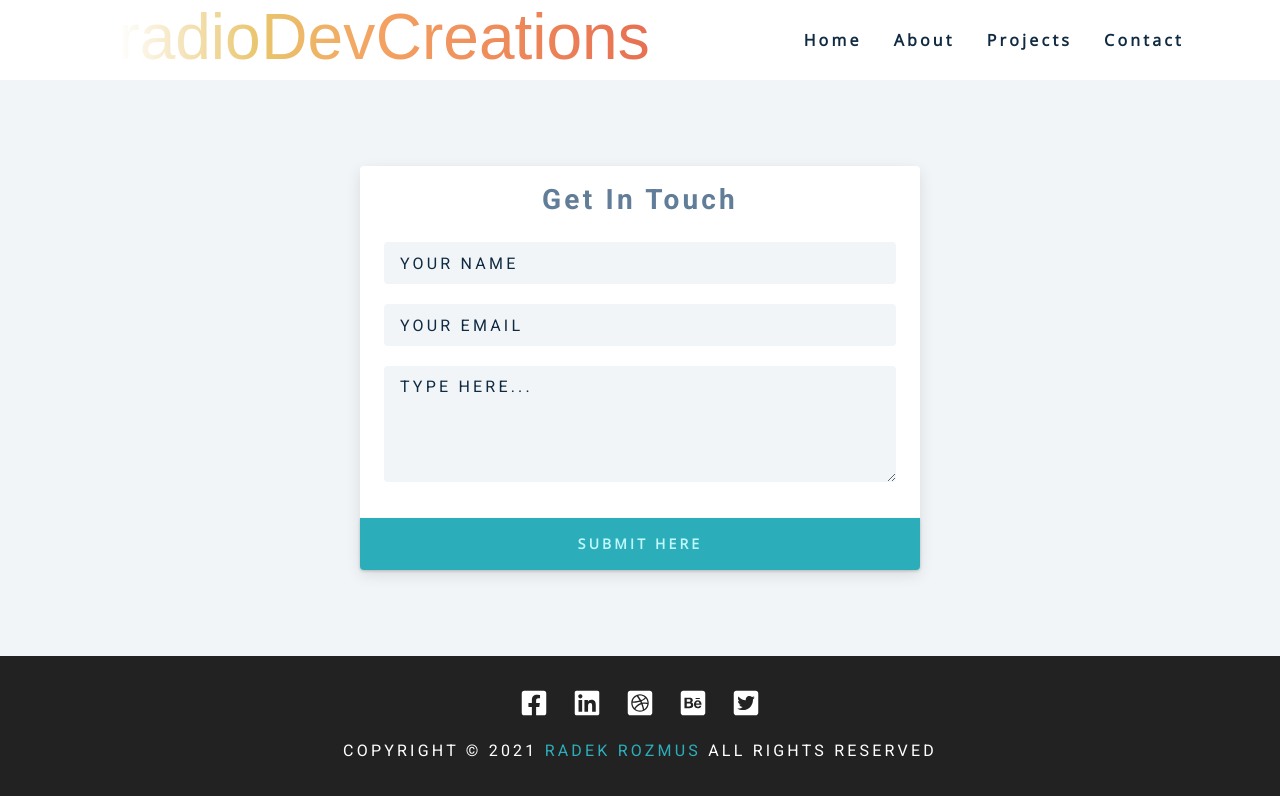
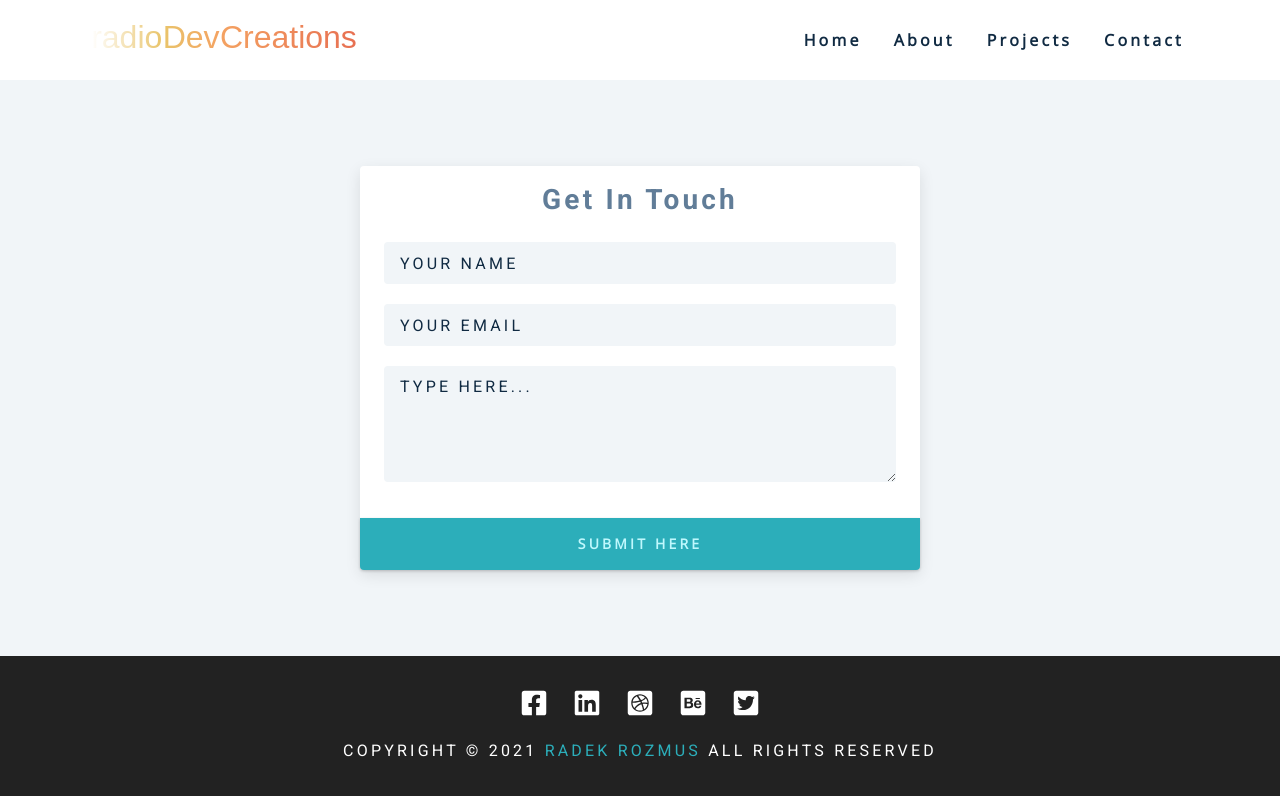
Before and after one commit to radioDevCreations/myPortfolioGatsby, a Gatsby site: page /contact in a window 1280 px wide. Built offline with nearby package versions, Linux system fonts and the light colour scheme; Gatsby itself is replaced by a stand-in of ours.

Commit message:
navbar interpreted to styled components

```diff
--- /dev/null
+++ b/src/assets/styleHelpers/breakpoints.ts
@@ -0,0 +1,25 @@
+import { css } from "styled-components";
+
+export const sizes = {
+  giant2: 1440,
+  giant1: 1366,
+
+  desktop2: 1240,
+  desktop1: 1024,
+
+  tablet4: 992,
+  tablet3: 801,
+  tablet2: 768,
+  tablet1: 480,
+
+  phone1: 320,
+} as any;
+
+export const media = Object.keys(sizes).reduce((acc: any, label: string) => {
+  acc[label] = (literals: TemplateStringsArray, ...placeholders: any[]) => css`
+    @media (min-width: ${sizes[label]}px) {
+      ${css(literals, ...placeholders)}
+    }
+  `;
+  return acc;
+}, {} as Record<keyof typeof sizes, (l: TemplateStringsArray, ...p: any[]) => string>);
--- a/src/assets/styleHelpers/colors.ts
+++ b/src/assets/styleHelpers/colors.ts
@@ -1,9 +1,8 @@
 const COLORS = {
-
   //1st react/gatsby theme
   skyBlueCrayola: "#61dbfb",
   rebeccaPurple: "#663399",
-    white: "#ffffff",
+  white: "#fff",
   russianViolet: "#200b36",
   opal: "#abcfcf",
 
@@ -15,4 +14,12 @@ const COLORS = {
   burntSienna: "e76f51",
   darkJungleGreen: "#072420",
 
-}
+  //3rd theme
+  primary2: "hsl(185, 84%, 25%)",
+  primary5: "#2caeba",
+
+  //   4th theme
+  grey1: "hsl(209, 61%, 16%)",
+};
+
+export default COLORS;
--- /dev/null
+++ b/src/assets/styleHelpers/styleVariables.ts
@@ -0,0 +1,6 @@
+const _VAR = {
+  transition: "all 0.3s linear",
+  spacing: "0.2rem",
+};
+
+export default _VAR;
--- a/src/components/Navbar.tsx
+++ b/src/components/Navbar.tsx
@@ -3,25 +3,113 @@ import logo from "../assets/images/logo.svg";
 import { FaAlignRight } from "react-icons/fa";
 import pageLinks from "../constants/links";
 import { Link } from "gatsby";
+import styled from "styled-components";
+import COLORS from "../assets/styleHelpers/colors";
+import _VAR from "../assets/styleHelpers/styleVariables";
+import { media } from "../assets/styleHelpers/breakpoints";
 
 interface NavbarProps {
   toggleSidebar: () => void;
 }
 
+const NavbarWrapper = styled.nav`
+  position: absolute;
+  top: 0;
+  left: 0;
+  width: 100%;
+  height: 5rem;
+  display: flex;
+  align-items: center;
+  z-index: 200;
+  background: ${COLORS.white};
+
+  ${media.tablet4`
+  background: transparent;
+  `};
+`;
+
+const NavbarCenter = styled.div`
+  width: 90vw;
+  max-width: 1170px;
+  margin: 0 auto;
+
+  ${media.tablet2`
+  display: grid;
+  grid-template-columns: auto 1fr;
+  align-items: center;
+  `};
+`;
+
+const NavbarHeader = styled.div`
+  display: flex;
+  justify-content: space-between;
+  align-items: center;
+  img {
+    margin-bottom: 0.375rem;
+    max-width: 300px;
+  }
+  ${media.tablet2`
+    img {
+    max-width: 50%;
+  }
+  `};
+`;
+
+const ToggleButton = styled.button`
+  font-size: 2rem;
+  background: transparent;
+  border-color: transparent;
+  color: ${COLORS.primary5};
+  cursor: pointer;
+  transition: ${_VAR.transition};
+  :hover {
+    color: ${COLORS.primary2};
+  }
+
+  ${media.tablet2`
+  display: none;
+  `};
+`;
+
+const NavbarLinks = styled.div`
+  display: none;
+  a {
+    margin-right: 2rem;
+    text-transform: capitalize;
+    color: ${COLORS.grey1};
+    font-weight: bold;
+    letter-spacing: ${_VAR.spacing};
+    transition: ${_VAR.transition};
+    padding: 0.5rem 0;
+  }
+  a:hover {
+    color: ${COLORS.primary5};
+    box-shadow: 0px 2px ${COLORS.primary5};
+  }
+
+  ${media.tablet2`
+  display: flex;
+  justify-content: flex-end;
+  `};
+`;
+
 const Navbar: FC<NavbarProps> = (props: NavbarProps) => {
-
-  const {toggleSidebar} = props
+  const { toggleSidebar } = props;
 
   return (
-  <nav className="navbar">
-    <div className="nav-center">
-      <div className="nav-header">
-        <img src={logo} alt="web dev" />
-        <button type="button" className="toggle-btn" onClick={toggleSidebar}>
+    <NavbarWrapper>
+      <NavbarCenter>
+        <NavbarHeader>
+          <img src={logo} alt="radioDevCreations" />
+          <ToggleButton
+            type="button"
+            className="toggle-btn"
+            onClick={toggleSidebar}
+          >
             <FaAlignRight />
-        </button>
-      </div>
-      <div className="nav-links">
+          </ToggleButton>
+        </NavbarHeader>
+        <NavbarLinks>
           {pageLinks.map((link: any) => {
             return (
               <Link key={link.id} to={link.url}>
@@ -29,10 +117,10 @@ const Navbar: FC<NavbarProps> = (props: NavbarProps) => {
               </Link>
             );
           })}
-      </div>
-    </div>
-  </nav>
+        </NavbarLinks>
+      </NavbarCenter>
+    </NavbarWrapper>
   );
-}
+};
 
 export default Navbar;
```
Also changed, not shown: src/assets/css/main.css (+13 -1 lines), 1 other file. Lines whose indentation alone changed are shown as unchanged.
